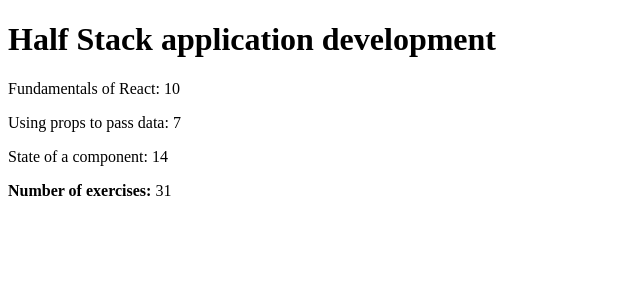
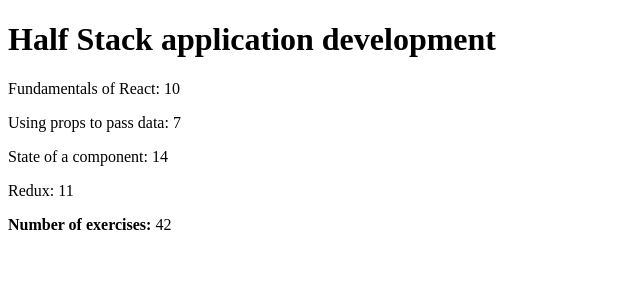
Before and after one commit to b-capra/fullstackopen, a JavaScript app in the folder part2/courseinfo/: page / in a window 1280 px wide. Shown: the top 300 px of the page, without its empty margins (0-640 px from the left). Built offline with nearby package versions, Linux system fonts and the light colour scheme; the HTML template or start-up script is replaced by a standard one.

Commit message:
Test exercise 2.2
Total function completed in 2.1 commit

```diff
--- a/part2/courseinfo/src/App.js
+++ b/part2/courseinfo/src/App.js
@@ -19,6 +19,11 @@ const App = () => {
         name: 'State of a component',
         exercises: 14,
         id: 3
+      },
+      {
+        name: 'Redux',
+        exercises: 11,
+        id: 4
       }
     ]
   }
```
